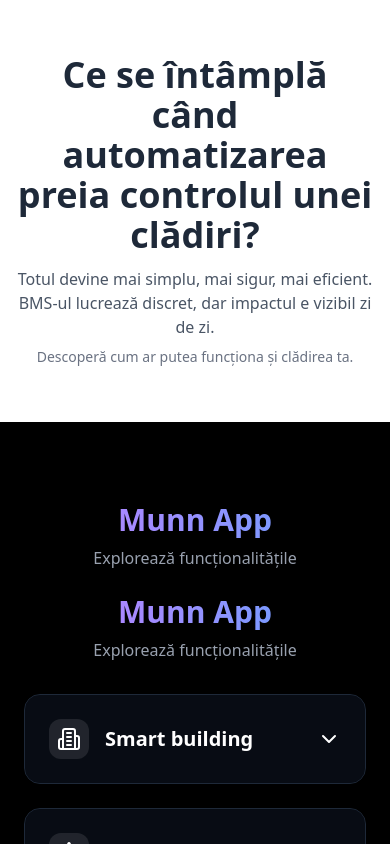
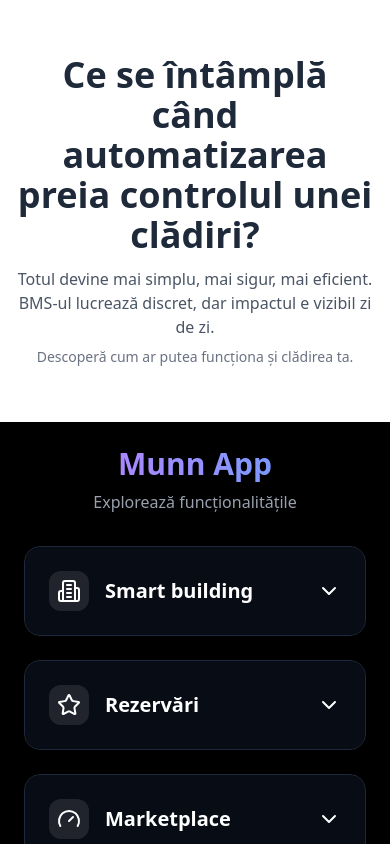
Before and after one commit to StanCosmin28/bransha, a React (Vite) app: page /bransha/munn in a window 390 px wide. Shown: the top 844 px of the page. Built offline with nearby package versions, Linux system fonts and the light colour scheme.

Commit message:
fix titles

```diff
--- a/src/Components/MunnApp.jsx
+++ b/src/Components/MunnApp.jsx
@@ -56,8 +56,8 @@
   return (
     <div className="min-h-screen/2 lg:min-h-screen bg-black text-white overflow-hidden">
       {/* Munn App*/}
-      <div className="text-center mt-20">
-        <h1 className="text-3xl font-bold bg-gradient-to-r from-purple-400 to-blue-400 bg-clip-text text-transparent">
+      <div className="hidden lg:block text-center mt-20">
+        <h1 className="text-5xl font-bold bg-gradient-to-r from-purple-400 to-blue-400 bg-clip-text text-transparent">
           Munn App
         </h1>
         <p className="text-gray-400 mt-2">Explorează funcționalitățile</p>
```
